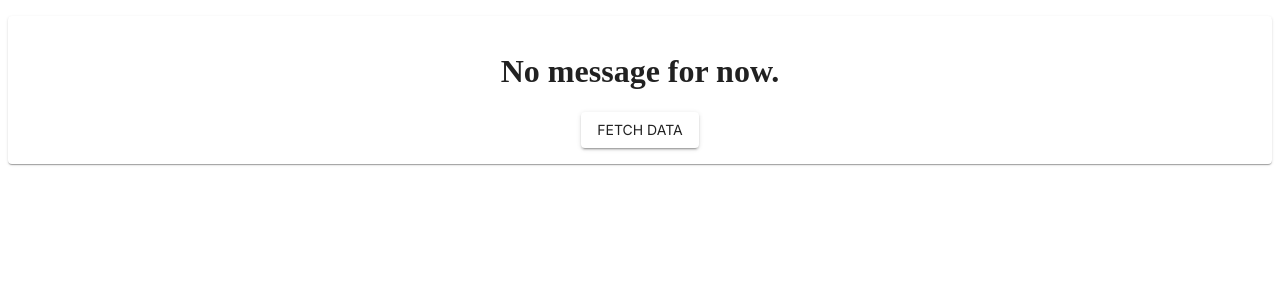
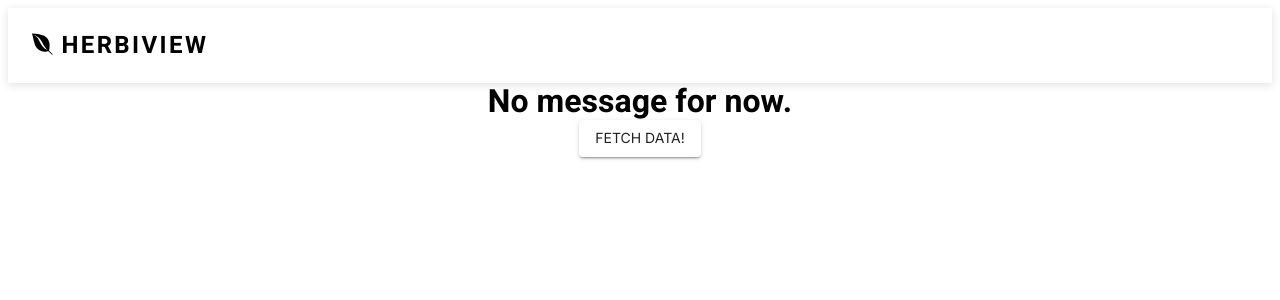
Before and after one commit to arismink/herbiview, a React (Create React App) app in the folder client/: page / in a window 1280 px wide. Shown: the top 300 px of the page. Built offline with nearby package versions, Linux system fonts and the light colour scheme.

Commit message:
remove text from app.jsx

```diff
--- a/client/src/App.js
+++ /dev/null
@@ -1,60 +0,0 @@
-import * as React from 'react';
-import ReactDOM from 'react-dom';
-
-import { Button, Paper } from '@mui/material';
-import { ThemeProvider } from '@mui/material/styles';
-
-import theme from './theme'
-
-import { useState } from "react";
-import axios from 'axios';
-import './App.css';
-
-function App() {
-  // Set up state information
-  const [state, setState] = useState({
-    message: "No message for now."
-  });
-
-  // useEffect(() => {
-
-  // }, []);
-
-  const fetchData = () => {
-    axios.get('/api/data') // You can simply make your requests to "/api/whatever you want"
-    .then((response) => {
-      // handle success
-      console.log(response.data) // The entire response from the Rails API
-
-      console.log(response.data.message) // Just the message
-      setState({
-        message: response.data.message
-      });
-    })
-  };
-
-  return (
-    <ThemeProvider theme = { theme }>
-
-      <div className="App">
-        <Paper sx={{
-          marginTop: '1rem',
-          padding: '1rem'
-        }}>
-          <h1>{ state.message }</h1>
-          <Button variant="contained" onClick={fetchData} >
-            Fetch Data
-          </Button>
-
-
-        </Paper>
-
-      </div>
-
-
-    </ThemeProvider>
-
-  );
-}
-
-export default App;
--- a/client/src/App.jsx
+++ b/client/src/App.jsx
@@ -4,8 +4,6 @@ import ReactDOM from 'react-dom';
 import { Button, Paper, Typography } from '@mui/material';
 import { ThemeProvider } from '@mui/material/styles';
 
-import { FontAwesomeIcon } from '@fortawesome/react-fontawesome'
-import { faEnvira } from '@fortawesome/free-brands-svg-icons'
 
 import Theme from './styles/Theme';
 
@@ -47,7 +45,7 @@ function App() {
 
           <Typography variant="h1">{ state.message }</Typography>
           <Button variant="contained" onClick={fetchData} >
-          <FontAwesomeIcon icon={faEnvira} />
+            Fetch Data!
           </Button>
 
 
--- a/client/src/theme.js
+++ /dev/null
@@ -1,30 +0,0 @@
-import { createTheme } from '@mui/material/styles';
-
-const variables = {
-  primary_bg: '#FFFFFF',
-  primary_font: 'Inter',
-
-  primary_font_color: '#000000'
-};
-
-const theme = createTheme({
-  palette: {
-    type: 'light',
-    primary: {
-      main: variables.primary_bg
-    },
-    secondary: {
-      main: '#f50057',
-    },
-  },
-  typography: {
-    fontFamily: variables.primary_font,
-    h1: {
-      fontFamily: 'Heebo',
-      fontSize: '3rem',
-      fontWeight: 600,
-    },
-  },
-});
-
-export default theme;
```
